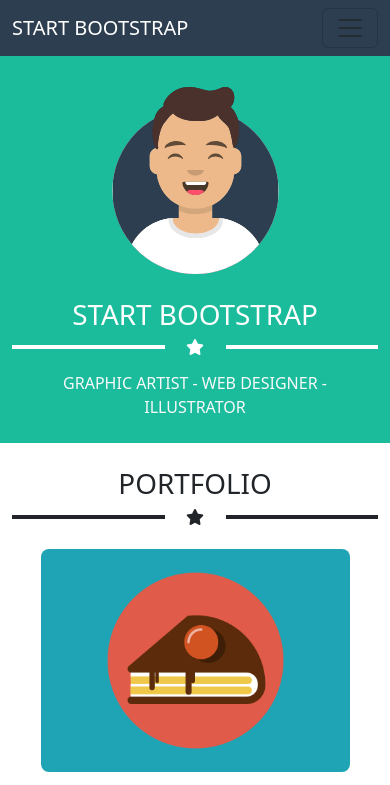
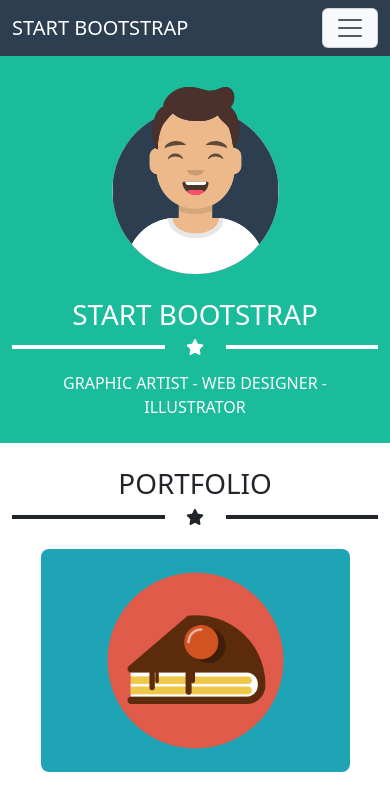
Before and after one commit to NicholasBuiatti/html-css-bootstrap-freelancer, a plain HTML site: page index.html in a window 390 px wide. Shown: the top 785 px of the page. Drawn offline with nearby package versions, Linux system fonts and the light colour scheme.

Commit message:
color button fixed

```diff
--- a/index.html
+++ b/index.html
@@ -41,7 +41,7 @@
         <nav class="navbar navbar-expand-lg navbar-light cl-nav container col-xl-8 justify-content-between">
             <div class="container-fluid">
                 <a class="navbar-brand text-white" href="#">START BOOTSTRAP</a>
-                <button class="navbar-toggler" type="button" data-bs-toggle="collapse"
+                <button class="navbar-toggler bg-light" type="button" data-bs-toggle="collapse"
                     data-bs-target="#navbarSupportedContent" aria-controls="navbarSupportedContent"
                     aria-expanded="false" aria-label="Toggle navigation">
                     <span class="navbar-toggler-icon"></span>
```
